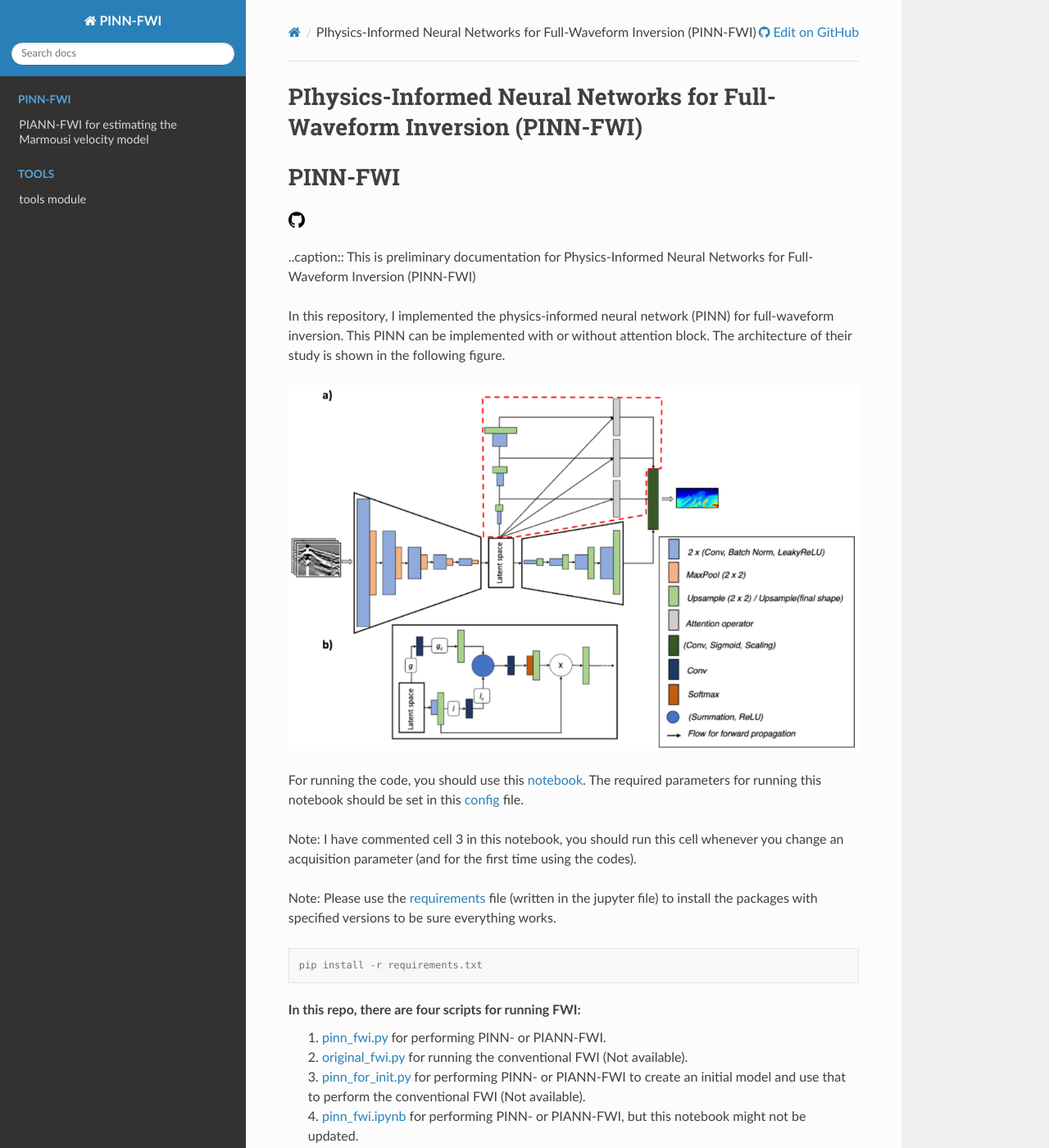
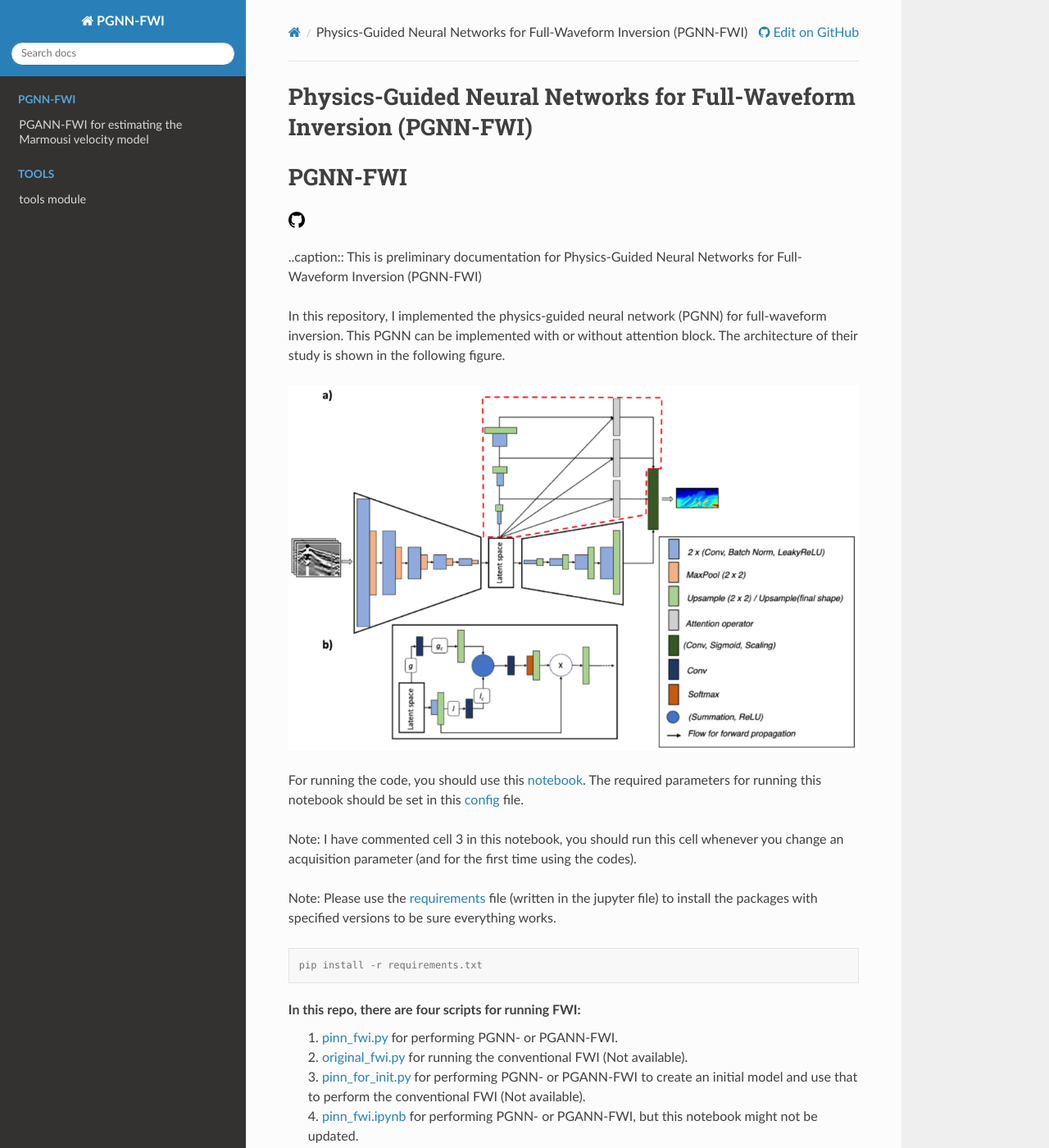
Before and after one commit to AmirMardan/pinn_fwi, a Sphinx documentation site: the page built from docs/index.rst, in a window 1280 px wide and 1400 px high. Shown: the whole window at 82% size. Built offline with Sphinx 7.4.7 and the Read the Docs theme 3.1.0, drawn with Linux system fonts in a browser that asks for light colours; some of the changed text lies outside the part shown.

Commit message:
update doc to pgann

```diff
--- a/docs/conf.py
+++ b/docs/conf.py
@@ -7,7 +7,7 @@
 # https://www.sphinx-doc.org/en/master/usage/configuration.html#project-information
 
 # don't forget to change html_context['github_repo'] in bottom of this file
-project = 'PINN-FWI'
+project = 'PGNN-FWI'
 copyright = '2023, Amir Mardan'
 author = 'Amir Mardan'
 release = '0.1.0'
@@ -133,5 +133,5 @@ html_context['downloads'].append( ('epub', '/' +REPO_NAME+ '/' +current_language
 
 html_context['display_github'] = True
 html_context['github_user'] = 'amirmardan'
-html_context['github_repo'] = 'pinn_fwi'
+html_context['github_repo'] = 'pgnn_fwi'
 html_context['github_version'] = 'main/docs/'
--- a/docs/index.rst
+++ b/docs/index.rst
@@ -1,12 +1,12 @@
-.. PINN-FWI documentation master file, created by
+.. PGNN-FWI documentation master file, created by
    sphinx-quickstart on Thu Mar 28 00:06:12 2024.
    You can adapt this file completely to your liking, but it should at least
    contain the root `toctree` directive.
 
-PIhysics-Informed Neural Networks for Full-Waveform Inversion (PINN-FWI)
+Physics-Guided Neural Networks for Full-Waveform Inversion (PGNN-FWI)
 ========================================================================
 
-PINN-FWI
+PGNN-FWI
 =========
 
 .. figure:: /readme_files/25231.png
@@ -15,10 +15,10 @@ PINN-FWI
    :target: https://github.com/AmirMardan/pinn_fwi
 
 ..caption::
-This is preliminary documentation for Physics-Informed Neural Networks for Full-Waveform Inversion (PINN-FWI)
+This is preliminary documentation for Physics-Guided Neural Networks for Full-Waveform Inversion (PGNN-FWI)
 
-In this repository, I implemented the physics-informed neural network
-(PINN) for full-waveform inversion. This PINN can be implemented with or
+In this repository, I implemented the physics-guided neural network
+(PGNN) for full-waveform inversion. This PGNN can be implemented with or
 without attention block. The architecture of their study is shown in the
 following figure.
 
@@ -46,10 +46,10 @@ specified versions to be sure everything works.
    pip install -r requirements.txt
 
 **In this repo, there are four scripts for running FWI:**
- | 1. `pinn_fwi.py <https://github.com/AmirMardan/pinn_fwi/blob/main/pinn_fwi.py>`__ for performing PINN- or PIANN-FWI.
+ | 1. `pinn_fwi.py <https://github.com/AmirMardan/pinn_fwi/blob/main/pinn_fwi.py>`__ for performing PGNN- or PGANN-FWI.
  | 2. `original_fwi.py <https://github.com/AmirMardan/pinn_fwi/blob/main/original_fwi.py>`__ for running the conventional FWI (Not available).
- | 3. `pinn_for_init.py <https://github.com/AmirMardan/pinn_fwi/blob/main/pinn_for_init.py>`__ for performing PINN- or PIANN-FWI to create an initial model and use that to perform the conventional FWI (Not available).
- | 4. `pinn_fwi.ipynb <https://github.com/AmirMardan/pinn_fwi/blob/main/pinn_fwi.ipynb>`__ for performing PINN- or PIANN-FWI, but this notebook might not be updated.
+ | 3. `pinn_for_init.py <https://github.com/AmirMardan/pinn_fwi/blob/main/pinn_for_init.py>`__ for performing PGNN- or PGANN-FWI to create an initial model and use that to perform the conventional FWI (Not available).
+ | 4. `pinn_fwi.ipynb <https://github.com/AmirMardan/pinn_fwi/blob/main/pinn_fwi.ipynb>`__ for performing PGNN- or PGANN-FWI, but this notebook might not be updated.
 
 The result of running this code for 22 shots with 2500 epochs on the
 Marmousi model is shown in the following figures.
@@ -63,7 +63,7 @@ is using the PIANN-FWI for creating only initial model.
 
 .. toctree::
    :maxdepth: 1
-   :caption: PINN-FWI
+   :caption: PGNN-FWI
 
    source/readme
 
@@ -78,8 +78,8 @@ References:
 
 ::
 
-    @inproceedings{mardan2024piann_eage,
-        title = {Physics-informed attention-based neural networks for full-waveform inversion},
+    @inproceedings{mardan2024pgann_eage,
+        title = {Physics-guided attention-based neural networks for full-waveform inversion},
         author = {Mardan, Amir and Fabien-Ouellet, Gabriel},
         year = {2024},
         booktitle = {85$^{th}$ {EAGE} Annual Conference \& Exhibition},
```
Also changed, not shown: docs/source/readme.rst (+25 -20 lines).
